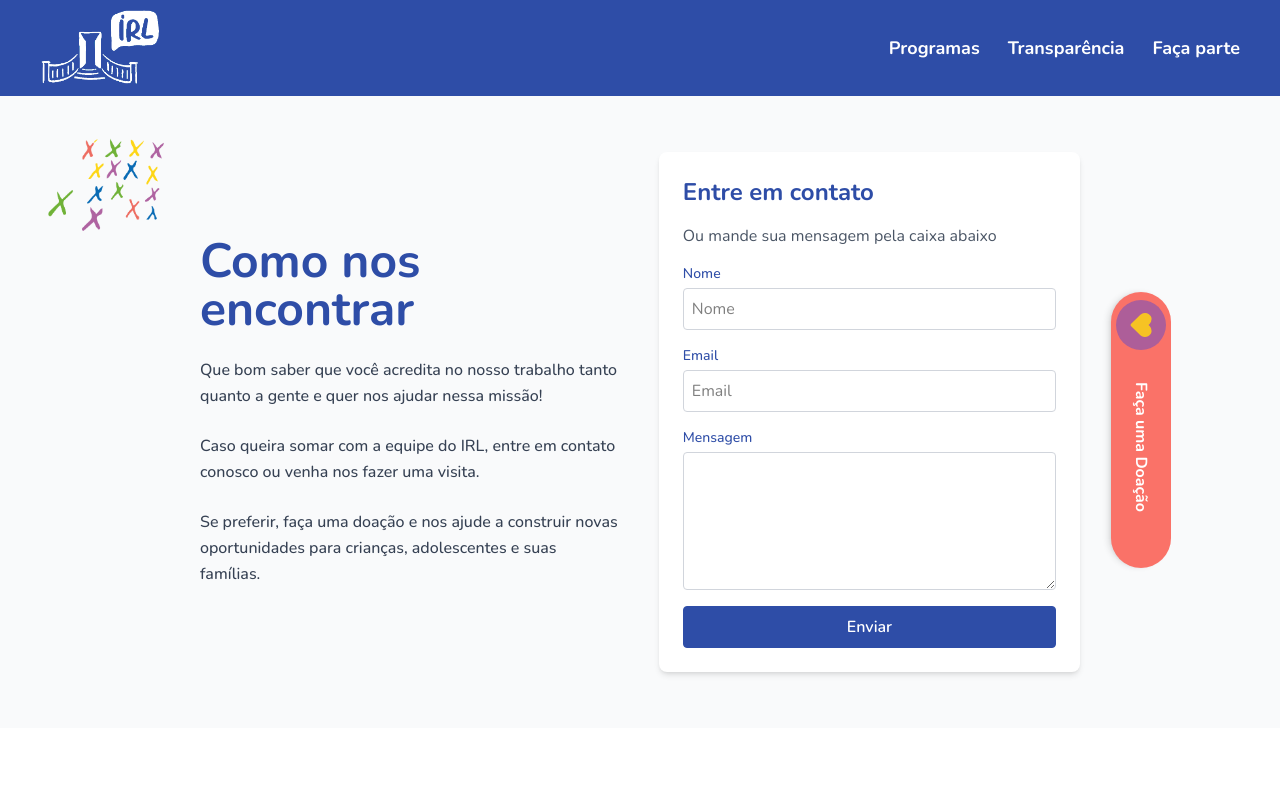
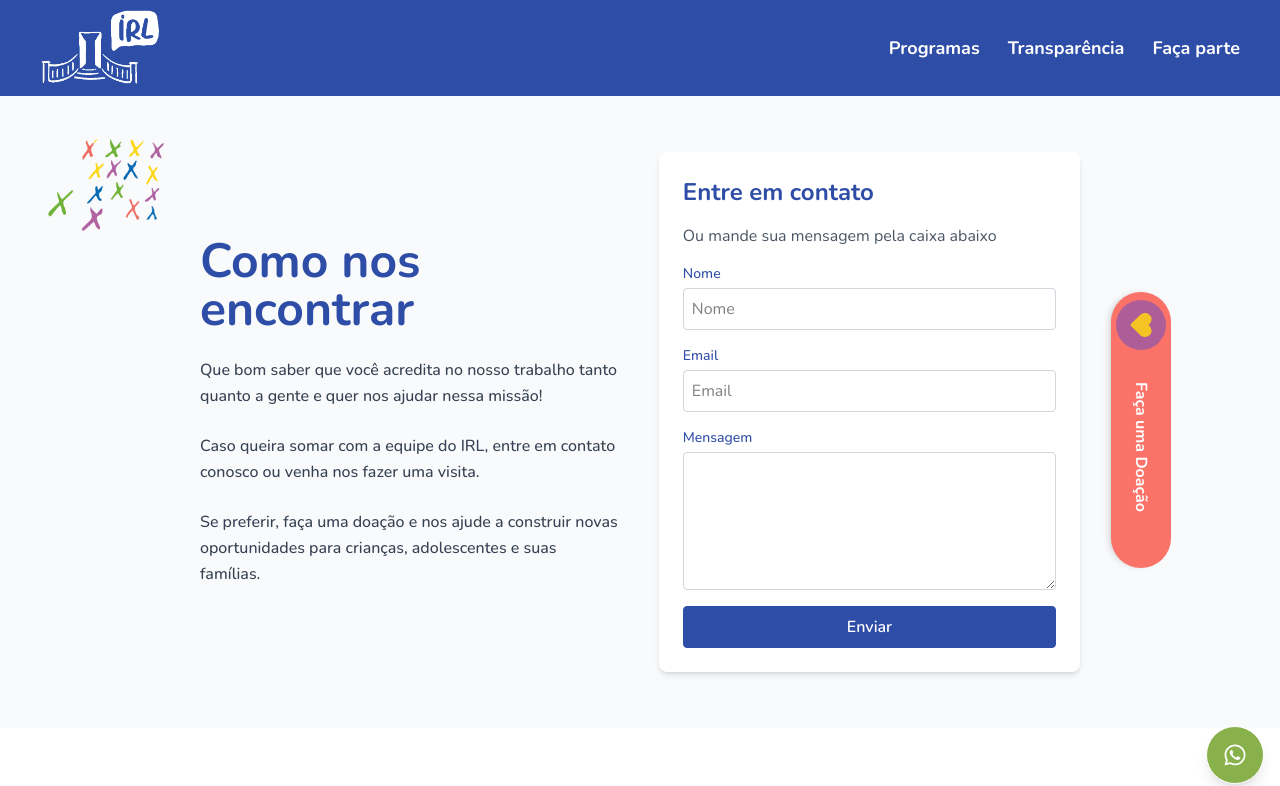
Before and after one commit to flaviare1s/irl, a React (Vite) app: page /participe in a window 1280 px wide. Shown: the top 786 px of the page. Built offline with nearby package versions, Linux system fonts and the light colour scheme.

Commit message:
Adiciona botão de whatsapp

```diff
--- /dev/null
+++ b/src/components/BotaoWhatsapp.jsx
@@ -0,0 +1,14 @@
+import { FaWhatsapp } from "react-icons/fa";
+
+export const BotaoWhatsapp = () => {
+  return (
+    <a
+      href="https://wa.me/5585985596683"
+      target="_blank"
+      rel="noopener noreferrer"
+      className="fixed bottom-4 right-4 z-50 bg-greenery hover:bg-white text-white hover:text-greenery border hover:border-greenery rounded-full p-4 shadow-lg transition-all duration-300"
+    >
+      <FaWhatsapp className="text-2xl" />
+    </a>
+  );
+};
--- a/src/pages/FacaParte.jsx
+++ b/src/pages/FacaParte.jsx
@@ -1,6 +1,7 @@
 import { Contato } from "../components/Contato";
 import { BotaoDoacoes } from "../components/BotaoDoacoes";
 import elementoGrafico from "../assets/img/elementos/x.png";
+import { BotaoWhatsapp } from "../components/BotaoWhatsapp";
 
 export const FacaParte = () => {
   return (
@@ -24,6 +25,7 @@ export const FacaParte = () => {
         <Contato />
       </section>
       <BotaoDoacoes />
+      <BotaoWhatsapp />
     </div>
   );
 };
```
